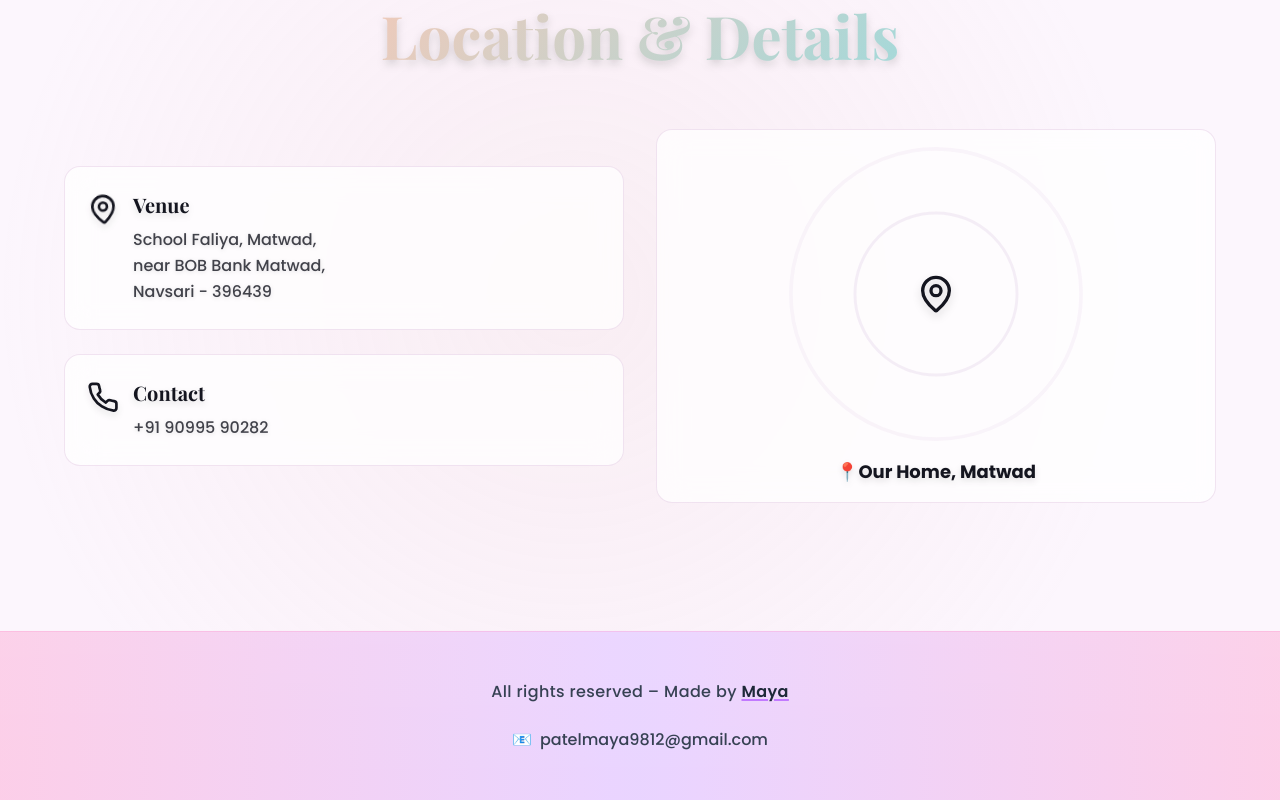
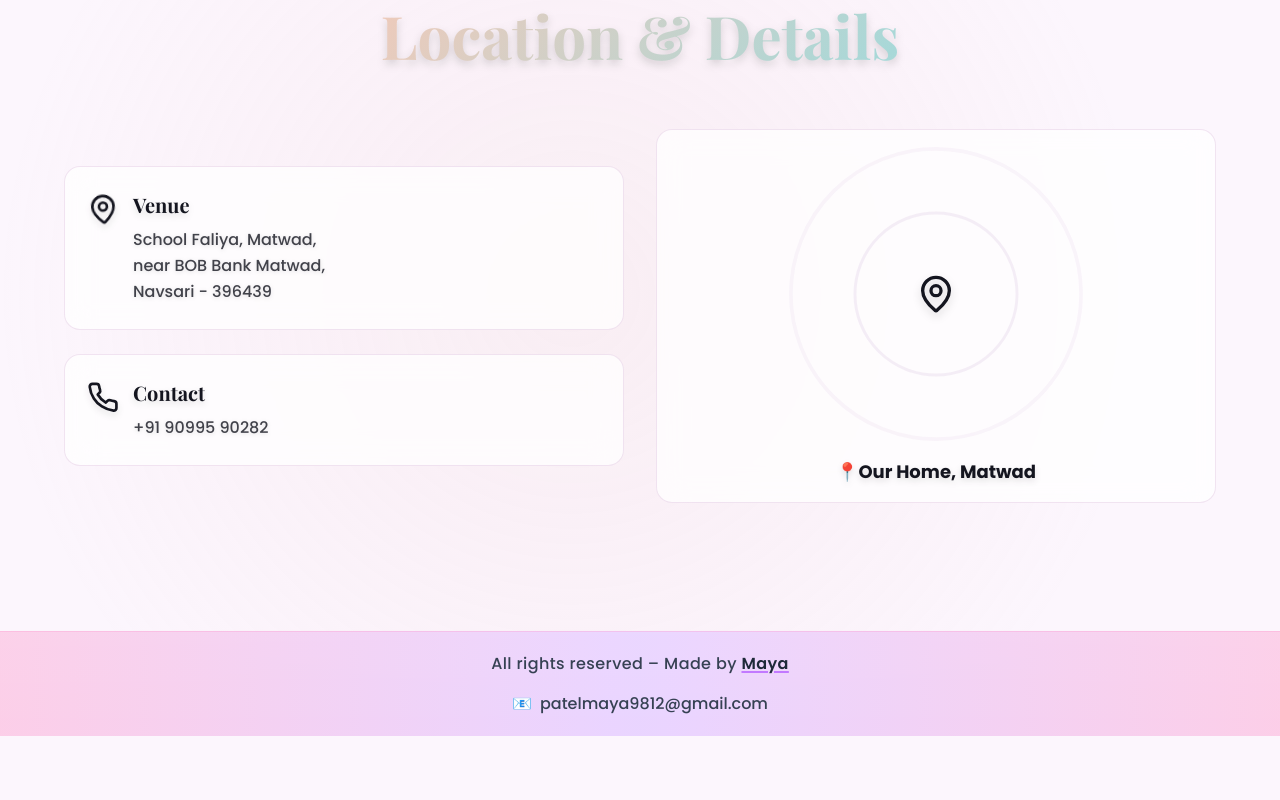
Before and after one commit to 01Maya/Sarth-s-Birthday, a Next.js app: page / in a window 1280 px wide. Shown: the part 3383-4183 px from the top of the page. After the commit the page ends 4119 px from the top, so only its background shows below. Built offline with nearby package versions, Linux system fonts and the light colour scheme; a web font is replaced by a local one.

Commit message:
Update footer.tsx

```diff
--- a/components/sections/footer.tsx
+++ b/components/sections/footer.tsx
@@ -1,13 +1,13 @@
 export default function Footer() {
   return (
-    <footer className="relative bg-gradient-to-r from-pink-200 via-purple-200 to-pink-200 py-12 px-4 border-t border-pink-300/40 shadow-lg">
+    <footer className="relative bg-gradient-to-r from-pink-200 via-purple-200 to-pink-200 py-5 px-4 border-t border-pink-300/40 shadow-lg">
       {/* Background shimmer effect */}
       <div className="absolute inset-0 opacity-30">
         <div className="absolute inset-0 bg-gradient-to-b from-white/20 to-transparent" />
       </div>
 
       <div className="relative z-10 max-w-4xl mx-auto">
-        <div className="space-y-4 text-center">
+        <div className="space-y-2 text-center">
           {/* Main copyright with styled Maya */}
           <p className="text-sm md:text-base font-medium text-gray-700 tracking-wide">
             <span>All rights reserved – Made by </span>
```
